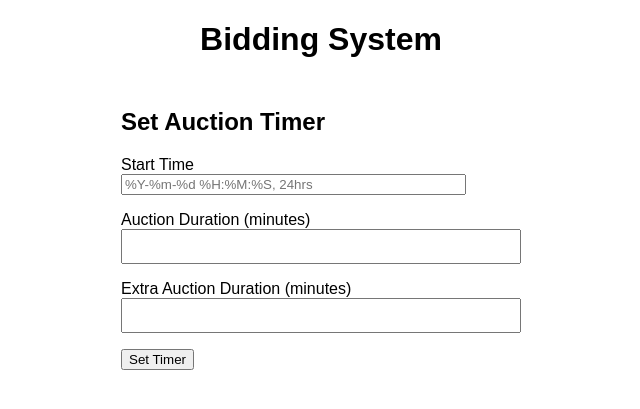
After one commit to MingXian2005/bidding, a Flask app: page /admin/start in a window 1280 px wide. The commit adds this page. Shown: the top 409 px of the page, without its empty margins (319-959 px from the left). Run offline with Flask 3, Linux system fonts and the light colour scheme; a user stored in the database is signed in.

Commit message:
it works + lock

```diff
--- a/application/admins.py
+++ b/application/admins.py
@@ -3,8 +3,8 @@ from application.models import Users, Timer, Initials
 from flask_login import current_user, login_required
 from functools import wraps
 from flask import render_template, request, flash, redirect, url_for, abort
-from application.forms import RegistrationForm, TimerForm, InitialsForm
-from datetime import datetime, timedelta
+from application.forms import RegistrationForm, TimerForm, InitialsForm, NewTimerForm
+from datetime import datetime, timedelta, timezone
 from zoneinfo import ZoneInfo
 
 
@@ -171,3 +171,33 @@ def toggle_block_user(user_id):
     status = 'blocked' if user.is_blocked else 'unblocked'
     flash(f'User {user.display_name} is now {status}.', 'success')
     return redirect(url_for('admin_users'))
+
+@app.route('/admin/start', methods=['GET', 'POST'])
+@login_required
+@admin_required
+def admin_start():
+    form = NewTimerForm()
+    if form.validate_on_submit():
+        start_time = form.start_time.data
+        duration = form.duration.data
+        extra_duration = form.extra_duration.data
+        total_extra_duration = extra_duration
+        start_time = start_time.replace(tzinfo=ZoneInfo("Asia/Singapore"))
+        end_time = start_time + timedelta(minutes=duration)
+        force_end_time = start_time + timedelta(minutes=total_extra_duration)
+        print(start_time)
+        print(end_time)
+        print(force_end_time)
+        print(datetime.now(ZoneInfo("Asia/Singapore")))
+
+
+        # Remove old timers
+        Timer.query.delete()
+        db.session.commit()
+
+        timer = Timer(start_time=start_time, end_time=end_time, force_end_time=force_end_time)
+        db.session.add(timer)
+        db.session.commit()
+        flash(f'Auction timer set.', 'success')
+        return redirect(url_for('admin_start'))
+    return render_template('admin_start.html', form=form, title="Admin Start")
--- a/application/forms.py
+++ b/application/forms.py
@@ -1,5 +1,5 @@
 from flask_wtf import FlaskForm
-from wtforms import StringField, PasswordField, SubmitField, FloatField, IntegerField
+from wtforms import StringField, PasswordField, SubmitField, FloatField, IntegerField, DateTimeField
 from wtforms.validators import InputRequired, Length, NumberRange
 
 class RegistrationForm(FlaskForm):
@@ -28,6 +28,13 @@ class TimerForm(FlaskForm):
     extra_duration = IntegerField('Extra Auction Duration (minutes)', validators=[InputRequired(), NumberRange(min=1)])
     submit = SubmitField('Set Timer')
 
+class NewTimerForm(FlaskForm):
+    start_time = DateTimeField('Start Time', format='%Y-%m-%d %H:%M:%S', validators=[InputRequired()], render_kw={"placeholder": "%Y-%m-%d %H:%M:%S, 24hrs"})
+    duration = IntegerField('Auction Duration (minutes)', validators=[InputRequired(), NumberRange(min=1)])
+    extra_duration = IntegerField('Extra Auction Duration (minutes)', validators=[InputRequired(), NumberRange(min=1)])
+    submit = SubmitField('Set Timer')
+
+
 
 class InitialsForm(FlaskForm):
     StartingBid = FloatField('Starting Bid ($)', validators=[InputRequired()])
--- a/application/static/CSS/style.css
+++ b/application/static/CSS/style.css
@@ -124,7 +124,7 @@ h1 {
     display: flex;
     flex-wrap: wrap;
     justify-content: space-between;
-    border: 1px solid #ccc;
+    border: 2px solid #ccc;
     border-radius: 8px;
     padding: 15px;
 }
--- a/application/templates/admin.html
+++ b/application/templates/admin.html
@@ -11,6 +11,7 @@
             <li><a href="{{ url_for('admin_page') }}">Set Auction Timer</a></li>
             <li><a href="{{ url_for('admin_init') }}">Set Initial Values</a></li>
             <li><a href="{{ url_for('admin_users') }}">Manage Users</a></li>
+            <li><a href="{{ url_for('admin_start') }}">Set Auction Start/End Times</a></li>
         </ul>
     </div>
 </div>
--- /dev/null
+++ b/application/templates/admin_start.html
@@ -0,0 +1,36 @@
+{% extends "layout.html" %}
+
+{% block title %}Set Auction Timer{% endblock %}
+
+{% block body %}
+<div class="container">
+    <div class="info-section">
+        <h2>Set Auction Timer</h2>
+        <form method="POST" action="{{ url_for('admin_start') }}">
+            {{ form.hidden_tag() }}
+            <p>
+                {{ form.start_time.label }}<br>
+                {{ form.start_time(size=40) }}<br>
+                {% for error in form.start_time.errors %}
+                <span style="color: red;">{{ error }}</span><br>
+                {% endfor %}
+            </p>
+            <p>
+                {{ form.duration.label }}<br>
+                {{ form.duration(size=20) }}<br>
+                {% for error in form.duration.errors %}
+                <span style="color: red;">{{ error }}</span><br>
+                {% endfor %}
+            </p>
+            <p>
+                {{ form.extra_duration.label }}<br>
+                {{ form.extra_duration(size=20) }}<br>
+                {% for error in form.extra_duration.errors %}
+                <span style="color: red;">{{ error }}</span><br>
+                {% endfor %}
+            </p>
+            <p>{{ form.submit() }}</p>
+        </form>
+    </div>
+</div>
+{% endblock %}
--- a/application/templates/bid.html
+++ b/application/templates/bid.html
@@ -55,7 +55,7 @@
         {% endwith %}
         <h1> {% if not auction_started %}
             {% if desig_auc_strt_time %}
-                Auction has not started. Auction will start on {{ desig_auc_strt_time.isoformat() }}.<br>
+                Auction has not started. Auction will start on {{ desig_auc_strt_time.strftime('%B %d, %Y at %I:%M %p') }}.<br>
             {% else %}
                 Auction has not started. Auction start time not set.<br>
             {% endif %}
```
Also changed, not shown: application/routes1.py (+38 -13 lines).
